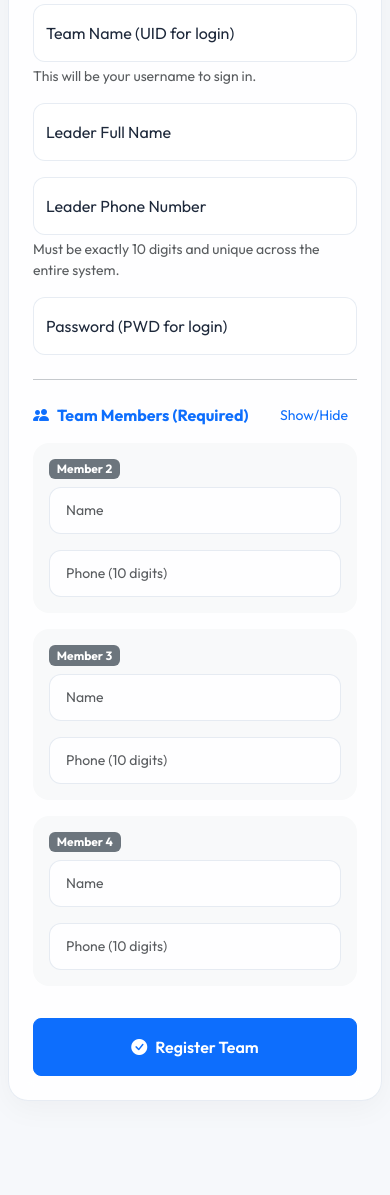
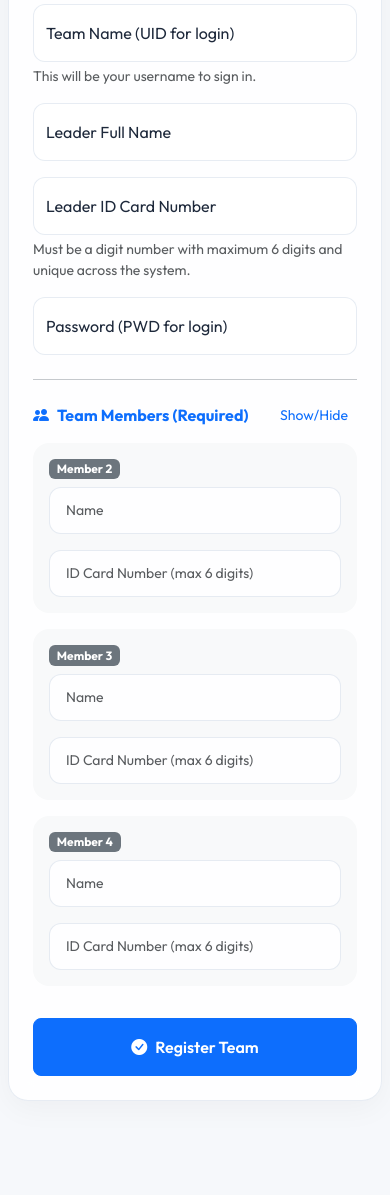
Before and after one commit to gunaditya-regidi/thms, a Flask app: page /register in a window 390 px wide. Shown: the part 215-1410 px from the top of the page. Run offline with Flask 3, Linux system fonts and the light colour scheme; some libraries are stand-ins or nearby versions.

Commit message:
feat: enable Clue 7 QR generation in PDFs, support portrait/landscape bulk PDF downloads, update login text to Sign in to join the Treasure Hunt., and replace phone numbers with max 6-digit unique ID card numbers

```diff
--- a/routes/auth.py
+++ b/routes/auth.py
@@ -6,26 +6,28 @@ from werkzeug.security import check_password_hash
 
 auth_bp = Blueprint('auth', __name__)
 
-def is_phone_unique(phone, exclude_team_id=None):
-    """Checks if a phone number exists anywhere in the system (leaders or members)."""
-    if not phone:
+def is_id_card_unique(id_card, exclude_team_id=None):
+    """Checks if an ID card number exists anywhere in the system (leaders or members)."""
+    if not id_card:
         return True
 
     # Check Team leaders
-    leader_query = Team.query.filter_by(leader_phone=phone)
+    leader_query = Team.query.filter_by(leader_phone=id_card)
     if exclude_team_id:
         leader_query = leader_query.filter(Team.id != exclude_team_id)
     if leader_query.first():
         return False
 
     # Check members
-    member_query = Member.query.filter_by(phone=phone)
+    member_query = Member.query.filter_by(phone=id_card)
     if exclude_team_id:
         member_query = member_query.join(Team).filter(Team.id != exclude_team_id)
     if member_query.first():
         return False
 
     return True
+
+is_phone_unique = is_id_card_unique
 
 @auth_bp.route('/register', methods=['GET', 'POST'])
 def register():
@@ -40,35 +42,35 @@ def register():
     if request.method == 'POST':
         team_name = request.form.get('team_name', '').strip()
         leader_name = request.form.get('leader_name', '').strip()
-        leader_phone = request.form.get('leader_phone', '').strip()
+        leader_id_card = request.form.get('leader_phone', '').strip()
         leader_password = request.form.get('leader_password', '').strip()
 
         # Capture member details
         members_data = []
         for i in range(2, 5):
             m_name = request.form.get(f'member{i}_name', '').strip()
-            m_phone = request.form.get(f'member{i}_phone', '').strip()
-            if not m_name or not m_phone:
-                flash(f"Please fill both Name and Phone for Member {i}. All 3 team members are required.", "danger")
+            m_id_card = request.form.get(f'member{i}_phone', '').strip()
+            if not m_name or not m_id_card:
+                flash(f"Please fill both Name and ID Card Number for Member {i}. All 3 team members are required.", "danger")
                 return render_template('auth/register.html')
-            members_data.append((m_name, m_phone, i))
+            members_data.append((m_name, m_id_card, i))
 
         # Basic validations
-        if not team_name or not leader_name or not leader_phone or not leader_password:
+        if not team_name or not leader_name or not leader_id_card or not leader_password:
             flash("All main team fields are required.", "danger")
             return render_template('auth/register.html')
 
-        # Validate exactly 10-digit numbers
-        def is_valid_10_digit_phone(phone):
-            return len(phone) == 10 and phone.isdigit()
+        # Validate max 6-digit numbers
+        def is_valid_id_card(id_card):
+            return 1 <= len(id_card) <= 6 and id_card.isdigit()
 
-        if not is_valid_10_digit_phone(leader_phone):
-            flash("Leader phone number must be exactly 10 digits (0-9).", "danger")
+        if not is_valid_id_card(leader_id_card):
+            flash("Leader ID card number must be a digit number with maximum 6 digits.", "danger")
             return render_template('auth/register.html')
 
-        for m_name, m_phone, m_idx in members_data:
-            if not is_valid_10_digit_phone(m_phone):
-                flash(f"Member {m_idx} phone number must be exactly 10 digits (0-9).", "danger")
+        for m_name, m_id_card, m_idx in members_data:
+            if not is_valid_id_card(m_id_card):
+                flash(f"Member {m_idx} ID card number must be a digit number with maximum 6 digits.", "danger")
                 return render_template('auth/register.html')
 
         # Check unique Team Name / Username
@@ -76,20 +78,20 @@ def register():
             flash("Team Name is already registered. Please choose another.", "danger")
             return render_template('auth/register.html')
 
-        # Collect all phone numbers in the submission to check duplicates inside the submission
-        all_submitted_phones = [leader_phone] + [m[1] for m in members_data]
-        if len(all_submitted_phones) != len(set(all_submitted_phones)):
-            flash("Duplicate phone numbers detected in registration form.", "danger")
+        # Collect all ID card numbers in the submission to check duplicates inside the submission
+        all_submitted_ids = [leader_id_card] + [m[1] for m in members_data]
+        if len(all_submitted_ids) != len(set(all_submitted_ids)):
+            flash("Duplicate ID card numbers detected in registration form.", "danger")
             return render_template('auth/register.html')
 
-        # Validate unique phones in database
-        if not is_phone_unique(leader_phone):
-            flash(f"Phone number {leader_phone} (Leader) is already registered.", "danger")
+        # Validate unique ID cards in database
+        if not is_id_card_unique(leader_id_card):
+            flash(f"ID card number {leader_id_card} (Leader) is already registered.", "danger")
             return render_template('auth/register.html')
 
-        for m_name, m_phone, m_idx in members_data:
-            if not is_phone_unique(m_phone):
-                flash(f"Phone number {m_phone} (Member {m_idx}) is already registered.", "danger")
+        for m_name, m_id_card, m_idx in members_data:
+            if not is_id_card_unique(m_id_card):
+                flash(f"ID card number {m_id_card} (Member {m_idx}) is already registered.", "danger")
                 return render_template('auth/register.html')
 
         try:
@@ -125,18 +127,18 @@ def register():
                 user_id=new_user.id,
                 team_name=team_name,
                 leader_name=leader_name,
-                leader_phone=leader_phone,
+                leader_phone=leader_id_card,
                 house_id=assigned_house.id
             )
             db.session.add(new_team)
             db.session.flush() # gets team.id
 
             # Add Members
-            for m_name, m_phone, m_idx in members_data:
+            for m_name, m_id_card, m_idx in members_data:
                 new_member = Member(
                     team_id=new_team.id,
                     name=m_name,
-                    phone=m_phone,
+                    phone=m_id_card,
                     member_index=m_idx
                 )
                 db.session.add(new_member)
--- a/templates/admin/teams.html
+++ b/templates/admin/teams.html
@@ -101,12 +101,12 @@
 
             <!-- Team Contact Details -->
             <div class="bg-light p-2 rounded-3 small mb-3 border">
-                <div class="mb-1"><strong>Leader:</strong> <span class="fw-bold" style="color: var(--house-{{ team.house.name.lower() }});">{{ team.leader_name }}</span> ({{ team.leader_phone }})</div>
+                <div class="mb-1"><strong>Leader:</strong> <span class="fw-bold" style="color: var(--house-{{ team.house.name.lower() }});">{{ team.leader_name }}</span> (ID Card: {{ team.leader_phone }})</div>
                 {% if team.members %}
                     <div class="mb-0">
                         <strong>Members:</strong>
                         {% for m in team.members %}
-                            {{ m.name }} ({{ m.phone }}){% if not loop.last %}, {% endif %}
+                            {{ m.name }} (ID Card: {{ m.phone }}){% if not loop.last %}, {% endif %}
                         {% endfor %}
                     </div>
                 {% endif %}
--- a/templates/auth/login.html
+++ b/templates/auth/login.html
@@ -11,7 +11,7 @@
 <div class="glass-card p-4 mx-2">
     <div class="text-center mb-4">
         <h4 class="fw-bold mb-1">Welcome Back</h4>
-        <p class="text-muted small">Sign in to join the hunt or manage teams</p>
+        <p class="text-muted small">Sign in to join the Treasure Hunt.</p>
     </div>
 
     <!-- Flask Flash Messages -->
@@ -49,7 +49,7 @@
         {% endif %}
 
         <button type="submit" class="btn btn-primary w-100 py-2.5 rounded-3 fw-bold mt-2">
-            <i class="bi bi-box-arrow-in-right me-2"></i>Sign In
+            <i class="bi bi-box-arrow-in-right me-2"></i>Sign in to join the Treasure Hunt.
         </button>
     </form>
 
--- a/templates/auth/register.html
+++ b/templates/auth/register.html
@@ -47,9 +47,9 @@
         </div>
 
         <div class="form-floating mb-3">
-            <input type="tel" class="form-control" id="leader_phone" name="leader_phone" placeholder="Leader Phone Number" pattern="[0-9]{10}" maxlength="10" minlength="10" required>
-            <label for="leader_phone">Leader Phone Number</label>
-            <div class="form-text small">Must be exactly 10 digits and unique across the entire system.</div>
+            <input type="text" class="form-control" id="leader_phone" name="leader_phone" placeholder="Leader ID Card Number" pattern="[0-9]{1,6}" maxlength="6" minlength="1" required>
+            <label for="leader_phone">Leader ID Card Number</label>
+            <div class="form-text small">Must be a digit number with maximum 6 digits and unique across the system.</div>
         </div>
 
         <div class="form-floating mb-4">
@@ -75,7 +75,7 @@
                     <input type="text" class="form-control form-control-sm mb-2" id="member2_name" name="member2_name" placeholder="Name" required>
                 </div>
                 <div>
-                    <input type="tel" class="form-control form-control-sm" id="member2_phone" name="member2_phone" placeholder="Phone (10 digits)" pattern="[0-9]{10}" maxlength="10" minlength="10" required>
+                    <input type="text" class="form-control form-control-sm" id="member2_phone" name="member2_phone" placeholder="ID Card Number (max 6 digits)" pattern="[0-9]{1,6}" maxlength="6" minlength="1" required>
                 </div>
             </div>
 
@@ -86,7 +86,7 @@
                     <input type="text" class="form-control form-control-sm mb-2" id="member3_name" name="member3_name" placeholder="Name" required>
                 </div>
                 <div>
-                    <input type="tel" class="form-control form-control-sm" id="member3_phone" name="member3_phone" placeholder="Phone (10 digits)" pattern="[0-9]{10}" maxlength="10" minlength="10" required>
+                    <input type="text" class="form-control form-control-sm" id="member3_phone" name="member3_phone" placeholder="ID Card Number (max 6 digits)" pattern="[0-9]{1,6}" maxlength="6" minlength="1" required>
                 </div>
             </div>
 
@@ -97,7 +97,7 @@
                     <input type="text" class="form-control form-control-sm mb-2" id="member4_name" name="member4_name" placeholder="Name" required>
                 </div>
                 <div>
-                    <input type="tel" class="form-control form-control-sm" id="member4_phone" name="member4_phone" placeholder="Phone (10 digits)" pattern="[0-9]{10}" maxlength="10" minlength="10" required>
+                    <input type="text" class="form-control form-control-sm" id="member4_phone" name="member4_phone" placeholder="ID Card Number (max 6 digits)" pattern="[0-9]{1,6}" maxlength="6" minlength="1" required>
                 </div>
             </div>
         </div>
@@ -122,16 +122,27 @@
 
 <script>
 function validateForm() {
-    // Ensure all 3 team members have both name and phone provided
+    // Ensure all 3 team members have both name and id card provided
     for (let i = 2; i <= 4; i++) {
         const nameVal = document.getElementById(`member${i}_name`).value.trim();
         const phoneVal = document.getElementById(`member${i}_phone`).value.trim();
 
         if (nameVal === "" || phoneVal === "") {
-            alert(`Please provide both Name and Phone for Member ${i}. All 3 team members are required.`);
+            alert(`Please provide both Name and ID Card Number for Member ${i}. All 3 team members are required.`);
+            return false;
+        }
+        if (!/^[0-9]{1,6}$/.test(phoneVal)) {
+            alert(`Member ${i} ID Card Number must be a digit number with maximum 6 digits.`);
             return false;
         }
     }
+
+    const leaderPhone = document.getElementById('leader_phone').value.trim();
+    if (!/^[0-9]{1,6}$/.test(leaderPhone)) {
+        alert("Leader ID Card Number must be a digit number with maximum 6 digits.");
+        return false;
+    }
+
     return true;
 }
 </script>
--- a/templates/team/dashboard.html
+++ b/templates/team/dashboard.html
@@ -420,7 +420,7 @@
                                 <h6 class="fw-bold mb-0 text-primary">{{ team.leader_name }}</h6>
                                 <small class="text-secondary">Team Leader (Main Account)</small>
                             </div>
-                            <span class="badge bg-primary rounded-pill">{{ team.leader_phone }}</span>
+                            <span class="badge bg-primary rounded-pill">ID: {{ team.leader_phone }}</span>
                         </div>
                     </div>
 
@@ -432,7 +432,7 @@
                                     <h6 class="fw-bold mb-0 text-primary">{{ member.name }}</h6>
                                     <small class="text-secondary">Member {{ member.member_index }}</small>
                                 </div>
-                                <span class="badge bg-secondary rounded-pill">{{ member.phone }}</span>
+                                <span class="badge bg-secondary rounded-pill">ID: {{ member.phone }}</span>
                             </div>
                         </div>
                     {% endfor %}
```
Also changed, not shown: routes/admin.py (+114 -2 lines), templates/admin/qrs.html (+17 -8 lines), test_system.py (+3 -4 lines).
